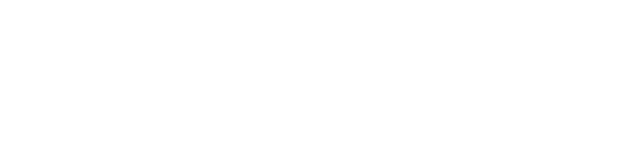
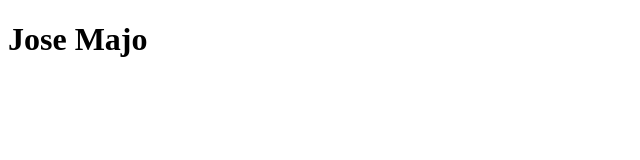
Before and after one commit to manuelsanchosanchez/git-test, a plain HTML site: page index.html in a window 1280 px wide. Shown: the whole page, without its empty margins (0-640 px from the left). Drawn offline with Linux system fonts and the light colour scheme.

Commit message:
Added Title to html

```diff
--- a/index.html
+++ b/index.html
@@ -9,7 +9,7 @@
 </head>
 
 <body>
-
+    <h1>Jose Majo</h1>
 </body>
 
 </html>
```
